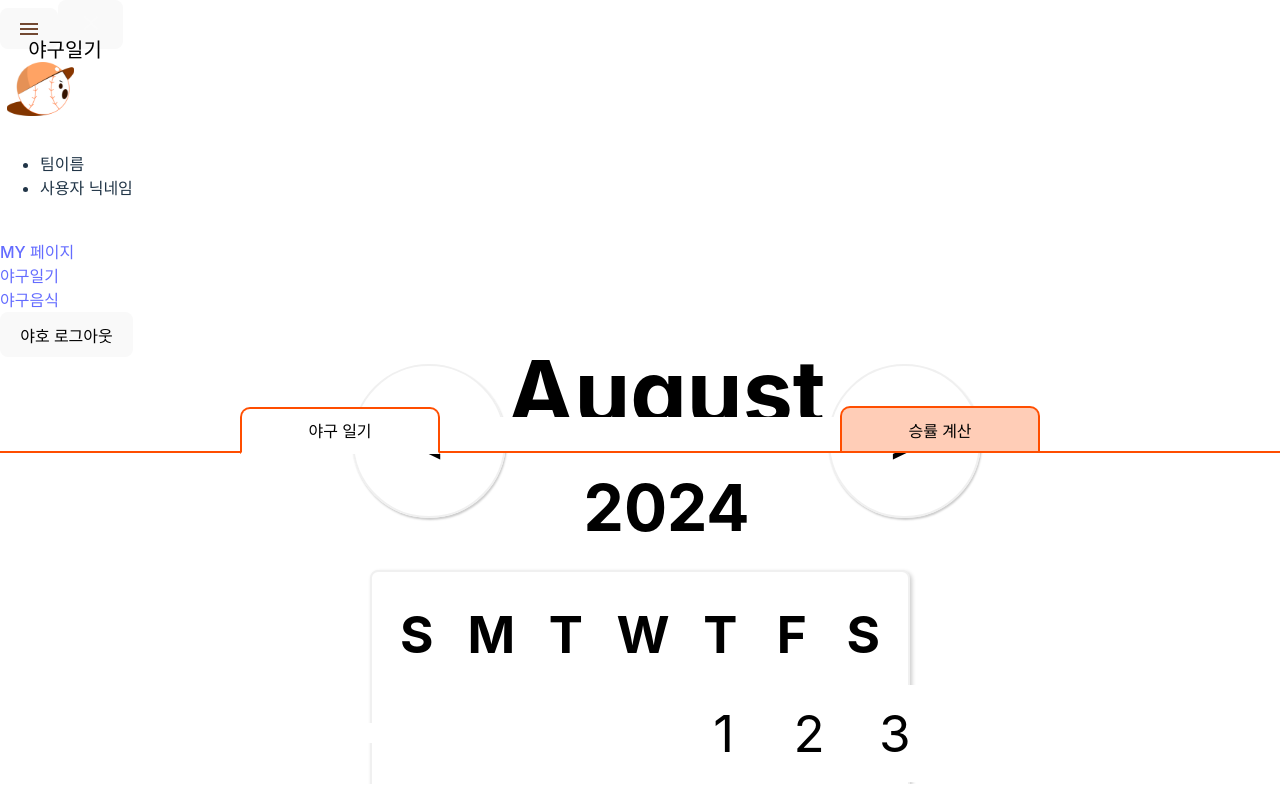
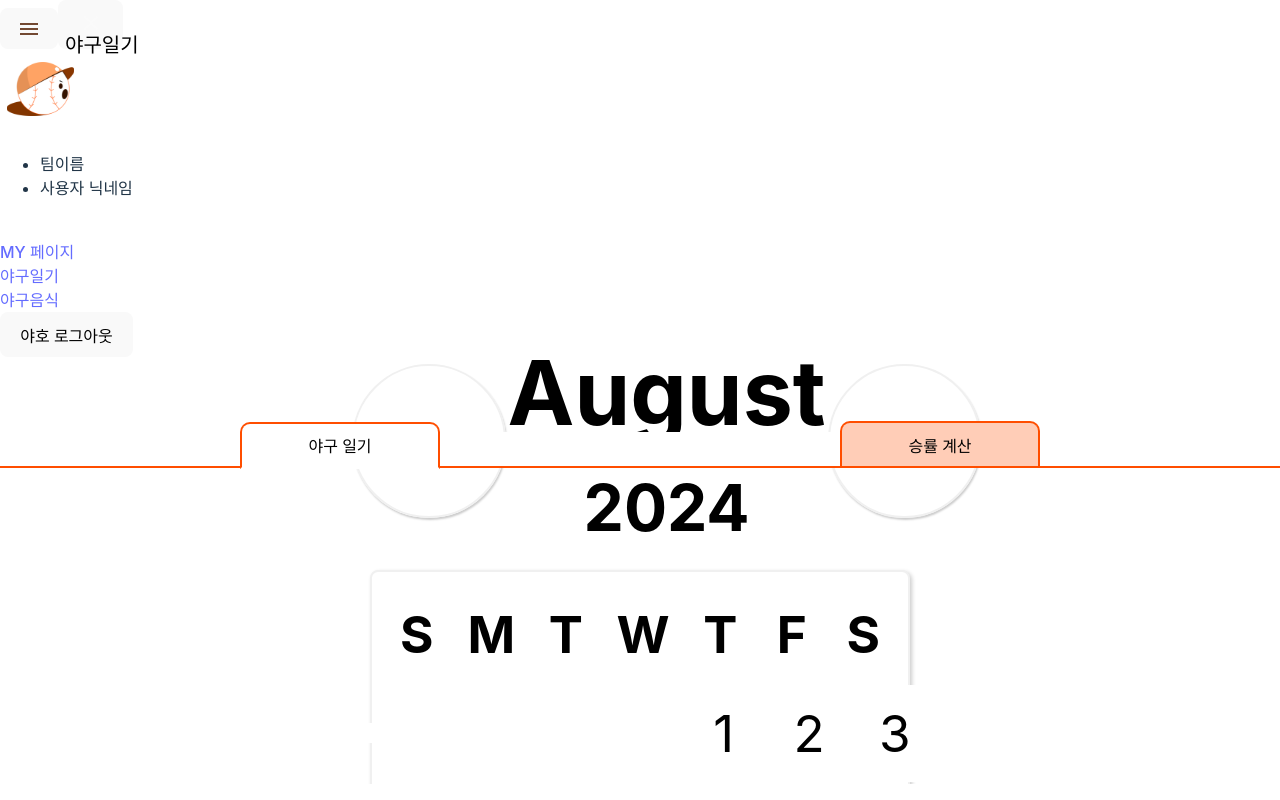
Before and after one commit to YahoProject/Yaho_FrontEnd, a React (Vite) app: page /calendar in a window 1280 px wide. Shown: the top 800 px of the page. Built offline with nearby package versions, Linux system fonts and the light colour scheme; no server answers; the HTML template or start-up script is replaced by a standard one.

Commit message:
Update Calendar.css

```diff
--- a/src/styles/Calendar.css
+++ b/src/styles/Calendar.css
@@ -2,10 +2,9 @@
 
 .title {
     position: relative;
-    margin-top: -40px;
+    margin-top: -45px;
     font-weight: bolder;
     margin-left:20px;
-    transform: translateX(-50%);
     font-weight:700;
     color:black;
 }
@@ -19,7 +18,7 @@
     background-color: white;
     width: 100%;
     height: 36px;
-    top: 60px;
+    top: 75px;
     padding: 0 40px;
 }
 
```
